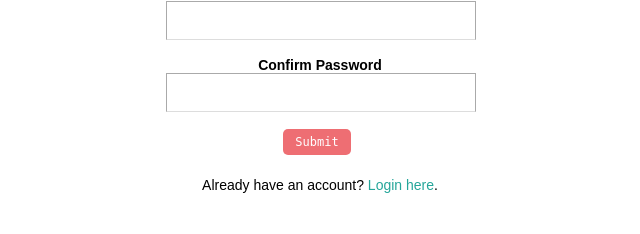
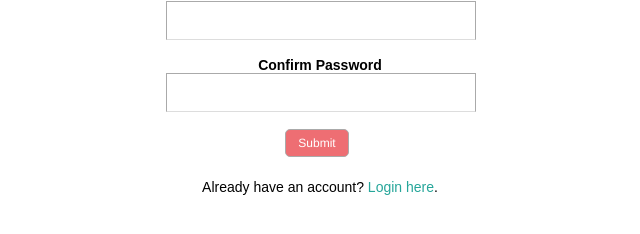
Before and after one commit to kxwen/QuizMatch, a PHP site: page /signup.php in a window 1280 px wide. Shown: the part 288-522 px from the top of the page, without its empty margins (320-960 px from the left). Run offline with PHP 8.4, Linux system fonts and the light colour scheme; data that the repository does not hold is empty.

Commit message:
Fixed submit buttons
Changes made apparently made it impossible to use the submit button.

```diff
--- a/PHP/login.php
+++ b/PHP/login.php
@@ -164,7 +164,7 @@ if($_SERVER["REQUEST_METHOD"] == "POST")
 					<div class="form-group">
 					<input type="checkbox">Remember me.<br>
 					<br>
-						<a <input type="submit" class="btn pink rounded" value="Submit"><tt>Submit</tt></a>
+						<input type="submit" class="btn pink rounded" value="Submit" style = "font-family: Helvetica";>
 					</div>
 					<br>
 					Need an account? <a href="signup.php"><b>Sign Up</b></a><br>
--- a/PHP/signup.php
+++ b/PHP/signup.php
@@ -215,7 +215,7 @@ if($_SERVER["REQUEST_METHOD"] == "POST")
 					</div>-->
 					<div class="form-group">
 					<br>
-						<a <input type="submit" class="btn pink rounded" value="Submit"><tt>Submit</tt></a>
+						<input type="submit" class="btn pink rounded" value = "Submit" style = "font-family: Helvetica";>
 					</div>
 					<br>
 					Already have an account? <a href="login.php">Login here</a>.
```
